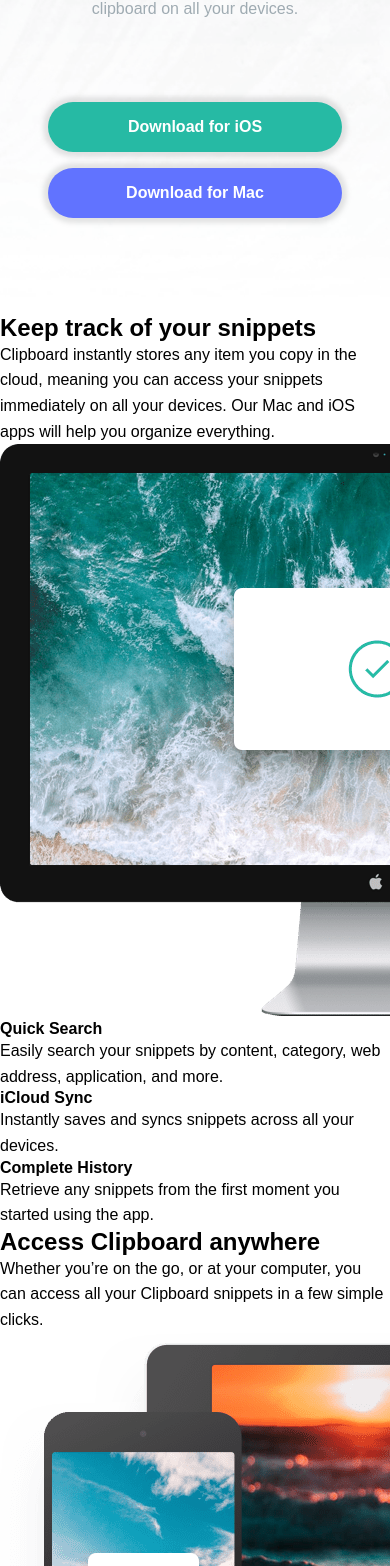
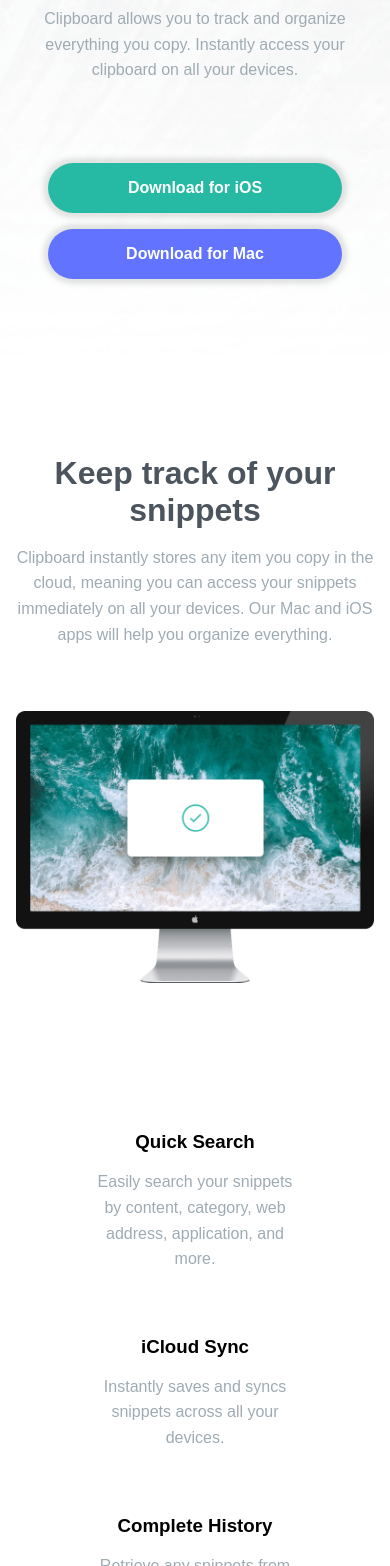
Before and after one commit to mohamed7799/clipboard-landing-page, a plain HTML site: page index.html in a window 390 px wide. Shown: the part 434-2000 px from the top of the page. Drawn offline with Linux system fonts and the light colour scheme; a web font is replaced by a local one.

Commit message:
track section done

```diff
--- a/index.html
+++ b/index.html
@@ -16,8 +16,8 @@
   <body>
     <header>
       <div class="logo"><img src="./img/logo.svg" alt="" /></div>
-      <h1>A history of everything you copy</h1>
-      <p>
+      <h1 class="center-title">A history of everything you copy</h1>
+      <p class="center-title">
         Clipboard allows you to track and organize everything you copy.
         Instantly access your clipboard on all your devices.
       </p>
@@ -27,8 +27,8 @@
     </header>
     <main>
       <section class="track-sec">
-        <h2>Keep track of your snippets</h2>
-        <p>
+        <h2 class="center-title">Keep track of your snippets</h2>
+        <p class="center-title">
           Clipboard instantly stores any item you copy in the cloud, meaning you
           can access your snippets immediately on all your devices. Our Mac and
           iOS apps will help you organize everything.
@@ -39,18 +39,18 @@
           </div>
           <div class="text">
             <div class="text-item">
-              <h4>Quick Search</h4>
+              <h3>Quick Search</h3>
               <p>
                 Easily search your snippets by content, category, web address,
                 application, and more.
               </p>
             </div>
             <div class="text-item">
-              <h4>iCloud Sync</h4>
+              <h3>iCloud Sync</h3>
               <p>Instantly saves and syncs snippets across all your devices.</p>
             </div>
             <div class="text-item">
-              <h4>Complete History</h4>
+              <h3>Complete History</h3>
               <p>
                 Retrieve any snippets from the first moment you started using
                 the app.
@@ -60,21 +60,23 @@
         </div>
       </section>
       <section class="access-sec">
-        <h2>Access Clipboard anywhere</h2>
-        <p>
+        <h2 class="center-title">Access Clipboard anywhere</h2>
+        <p class="center-title">
           Whether you’re on the go, or at your computer, you can access all your
           Clipboard snippets in a few simple clicks.
         </p>
         <img src="./img/image-devices.png" alt="" />
       </section>
       <section class="workflow-sec">
-        <h2>Supercharge your workflow</h2>
-        <p>We’ve got the tools to boost your productivity.</p>
+        <h2 class="center-title">Supercharge your workflow</h2>
+        <p class="center-title">
+          We’ve got the tools to boost your productivity.
+        </p>
 
         <div class="icons">
           <div class="item">
             <img src="./img/icon-blacklist.svg" alt="" />
-            <h4>Create blacklists</h4>
+            <h3>Create blacklists</h3>
             <p>
               Ensure sensitive information never makes its way to your clipboard
               by excluding certain sources.
@@ -82,14 +84,14 @@
           </div>
           <div class="item">
             <img src="./img/icon-text.svg" alt="" />
-            <h4>Plain text snippets</h4>
+            <h3>Plain text snippets</h3>
             <p>
               Remove unwanted formatting from copied text for a consistent look.
             </p>
           </div>
           <div class="item">
             <img src="./img/icon-preview.svg" alt="" />
-            <h4>Sneak preview</h4>
+            <h3>Sneak preview</h3>
             <p>
               Quick preview of all snippets on your Clipboard for easy access.
             </p>
@@ -104,8 +106,8 @@
         </div>
       </section>
       <section class="ios-sec">
-        <h2>Clipboard for iOS and Mac OS</h2>
-        <p>
+        <h2 class="center-title">Clipboard for iOS and Mac OS</h2>
+        <p class="center-title">
           Available for free on the App Store. Download for Mac or iOS, sync
           with iCloud and you’re ready to start adding to your clipboard.
         </p>
--- a/style.scss
+++ b/style.scss
@@ -21,6 +21,35 @@
 
 p {
   line-height: 1.6;
+  color: $Grayish-Blue;
+  margin-bottom: 4rem;
+}
+
+h1 {
+  font-size: 2.5rem;
+}
+
+h2 {
+  font-size: 2rem;
+}
+
+h1,
+h2 {
+  margin-bottom: 1rem;
+  color: $Dark-Grayish-Blue;
+}
+
+section {
+  margin-top: 5rem;
+}
+
+//
+
+.center-title {
+  width: 50%;
+  margin-left: auto;
+  margin-right: auto;
+  text-align: center;
 }
 
 //
@@ -28,20 +57,12 @@
 header {
   background-image: url("./img/bg-header-desktop.png");
   background-repeat: no-repeat;
-  text-align: center;
   padding: 6rem 0rem;
-  & h1 {
-    margin-bottom: 1rem;
-    color: $Dark-Grayish-Blue;
-  }
-  & p {
-    margin-bottom: 4rem;
-    color: $Grayish-Blue;
-  }
 }
 
 .logo {
   margin-bottom: 4rem;
+  text-align: center;
 }
 
 .btns {
@@ -66,26 +87,60 @@
 
   & > button:nth-child(1) {
     background-color: $Strong-Cyan;
-    //-right: 1rem;
   }
 
   & > button:nth-child(2) {
     background-color: $Light-Blue;
-    //margin-left: 1rem;
+  }
+}
+
+.track-sec {
+  & > h2,
+  & > p {
+    text-align: center;
+  }
+}
+
+.img-container {
+  display: flex;
+  align-items: center;
+  & > * {
+    flex: 1;
+  }
+}
+
+.img {
+  transform: translateX(-30px);
+}
+
+.text {
+  padding: 5rem;
+  & h3 {
+    margin-bottom: 1rem;
   }
 }
 
 //media
 @media screen and (max-width: 1200px) {
+  .center-title {
+    width: 100%;
+  }
+  //
   header {
     padding: 6rem 2rem;
   }
   .btns {
     width: 60%;
   }
+
+  //
 }
 
 @media screen and (max-width: 800px) {
+  .center-title {
+    width: 100%;
+  }
+  //
   header {
     background-image: url("./img/bg-header-mobile.png");
     background-size: cover;
@@ -98,4 +153,24 @@
       margin-top: 1rem;
     }
   }
+  //
+
+  .track-sec {
+    padding: 0rem 1rem;
+  }
+
+  .img-container {
+    flex-direction: column;
+  }
+
+  .img {
+    transform: none;
+    & img {
+      width: 100%;
+    }
+  }
+  .text {
+    margin-top: 4rem;
+    text-align: center;
+  }
 }
```
Also changed, not shown: style.css.
